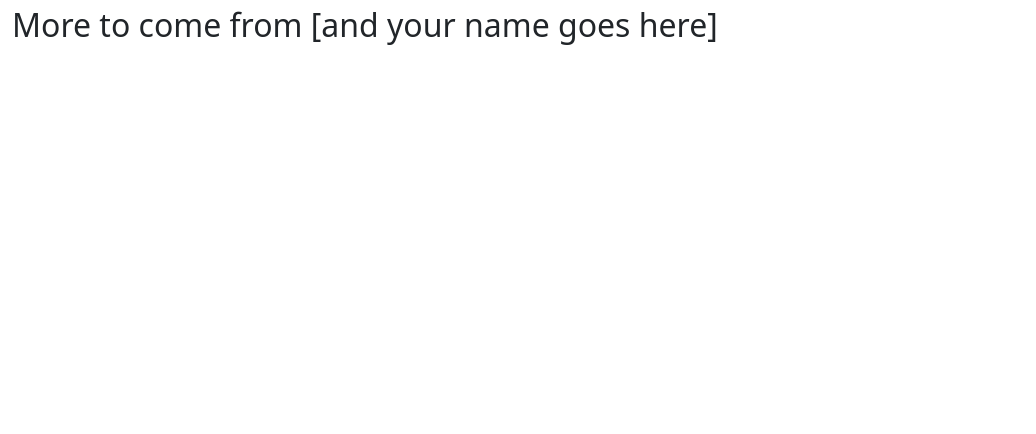
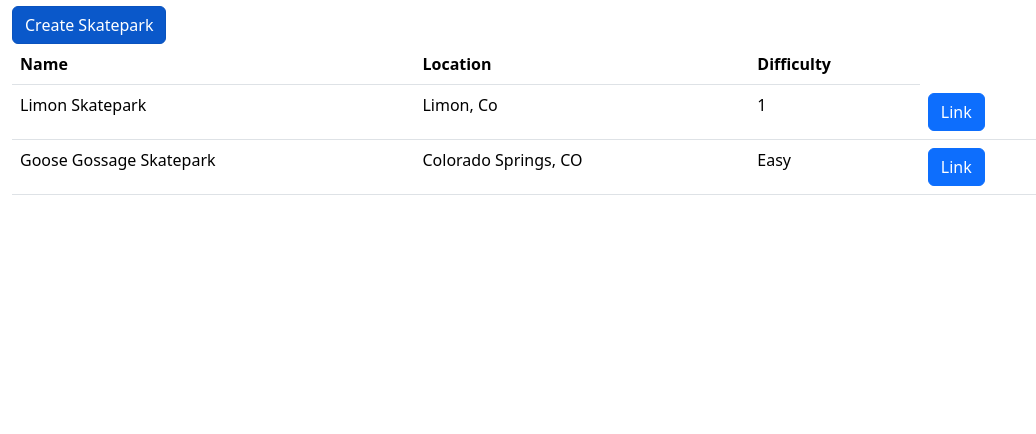
Before and after one commit to TheHall91/cs3300-skateApp, a Django app: page / in a window 1280 px wide. Shown: the part 366-800 px from the top of the page, without its empty margins (0-1036 px from the left). Run offline with Django 4.2, Linux system fonts and the light colour scheme; data comes from the database, SQL or seed files in the repository.

Commit message:
Implemented Create

```diff
--- a/portfolio/django_project/urls.py
+++ b/portfolio/django_project/urls.py
@@ -18,10 +18,11 @@ from django.contrib import admin
 from django.urls import path, include
 from django.contrib.auth import views as auth_views
 
+
+
 urlpatterns = [
     path('admin/', admin.site.urls),
     path('', include('skatepark_app.urls')),
     path('login/', auth_views.LoginView.as_view(), name='login'),
     path('logout/', auth_views.LogoutView.as_view(), name='logout'),
-
 ]
--- a/portfolio/skatepark_app/models.py
+++ b/portfolio/skatepark_app/models.py
@@ -6,14 +6,14 @@ class Skatepark(models.Model):
 
 #List of choices for major value in database, human readable name
     DIFFICULTY = (
-    ('1', 'Beginner'),
-    ('2', 'Easy'),
+    ('Beginner', 'Beginner'),
+    ('Easy', 'Easy'),
     ('3', 'Medium'),
     ('4', 'Hard'),
     ('5', 'Extreme'),
 )
     name = models.CharField(max_length=200)
-    Location = models.CharField("Location:", max_length=200)
+    location = models.CharField("Location:", max_length=200)
     difficulty = models.CharField(max_length=200, choices=DIFFICULTY, blank = False)
 
     def __str__(self):
--- a/portfolio/skatepark_app/templates/skatepark_app/index.html
+++ b/portfolio/skatepark_app/templates/skatepark_app/index.html
@@ -4,10 +4,30 @@
 
 <!-- Replace block content in base_template.html -->
 {% block content %}
-<h1>Computer Science Portfolios</h1>
+<h1>CO Skate8888 Search</h1>
+<a href="/addSkatePark" class="btn btn-primary active">Create Skatepark</a>
+<table class="table">
+    <thead>
+        <tr>
+            <th>Name</th>
+            <th>Location</th>
+            <th>Difficulty</th>
+        </tr>
+    </thead>
+    <tbody>
+        {% for obj in skatepark_objects %}
+        <tr>
+            <td>{{ obj.name }}</td>
+            <td>{{ obj.location }}</td>
+            <td>{{ obj.difficulty }}</td>
+            <td>
+                <a class="btn btn-primary" href={{obj.portfolio.get_absolute_url}} role="button">Link</a>
+            </td>
 
-
-<h2>More to come from [and your name goes here]</h2>
+        </tr>
+        {% endfor %}
+    </tbody>
+</table>
 
 
 {% endblock %}
--- a/portfolio/skatepark_app/urls.py
+++ b/portfolio/skatepark_app/urls.py
@@ -6,4 +6,7 @@ urlpatterns = [
     # name='index' parameter is to dynamically create url
     # # example in html <a href="{% url 'index' %}">Home</a>.
     path('', views.index, name='index'),
+    path('addSkatePark', views.skatepark_create, name='skatepark-create')
+
+
     ]
--- a/portfolio/skatepark_app/views.py
+++ b/portfolio/skatepark_app/views.py
@@ -1,6 +1,29 @@
-from django.shortcuts import render
-from django.http import HttpResponse
+from django.shortcuts import render, redirect
+from django.http import HttpResponseBadRequest
+from .forms import SkateparkForm
+from .models import Skatepark
 # Create your views here.
 def index(request):
     # Render the HTML template index.html with the data in the context variable.
-    return render( request, 'skatepark_app/index.html')
+    return render( request, 'skatepark_app/index.html', {'skatepark_objects' : Skatepark.objects.all()})
+
+# listings/views.py
+
+
+def skatepark_create(request):
+   # listings/views.py
+
+    if request.method == 'POST':
+        form = SkateparkForm(request.POST)
+        if form.is_valid():
+            # create a new `Band` and save it to the db
+            park = form.save()
+            # redirect to the detail page of the band we just created
+            # we can provide the url pattern arguments as arguments to redirect function
+            return redirect('index')
+
+    else:
+        form = SkateparkForm()
+    return render(request,
+            'skatepark_app/create_skatepark.html',
+            {'form': form})
```
Also changed, not shown: portfolio/skatepark_app/forms.py (added, +7 -0 lines), portfolio/skatepark_app/templates/skatepark_app/create_skatepark.html (added, +15 -0 lines), portfolio/db.sqlite3, portfolio/skatepark_app/migrations/0004_rename_location_skatepark_location_and_more.py (added), 1 other file.
